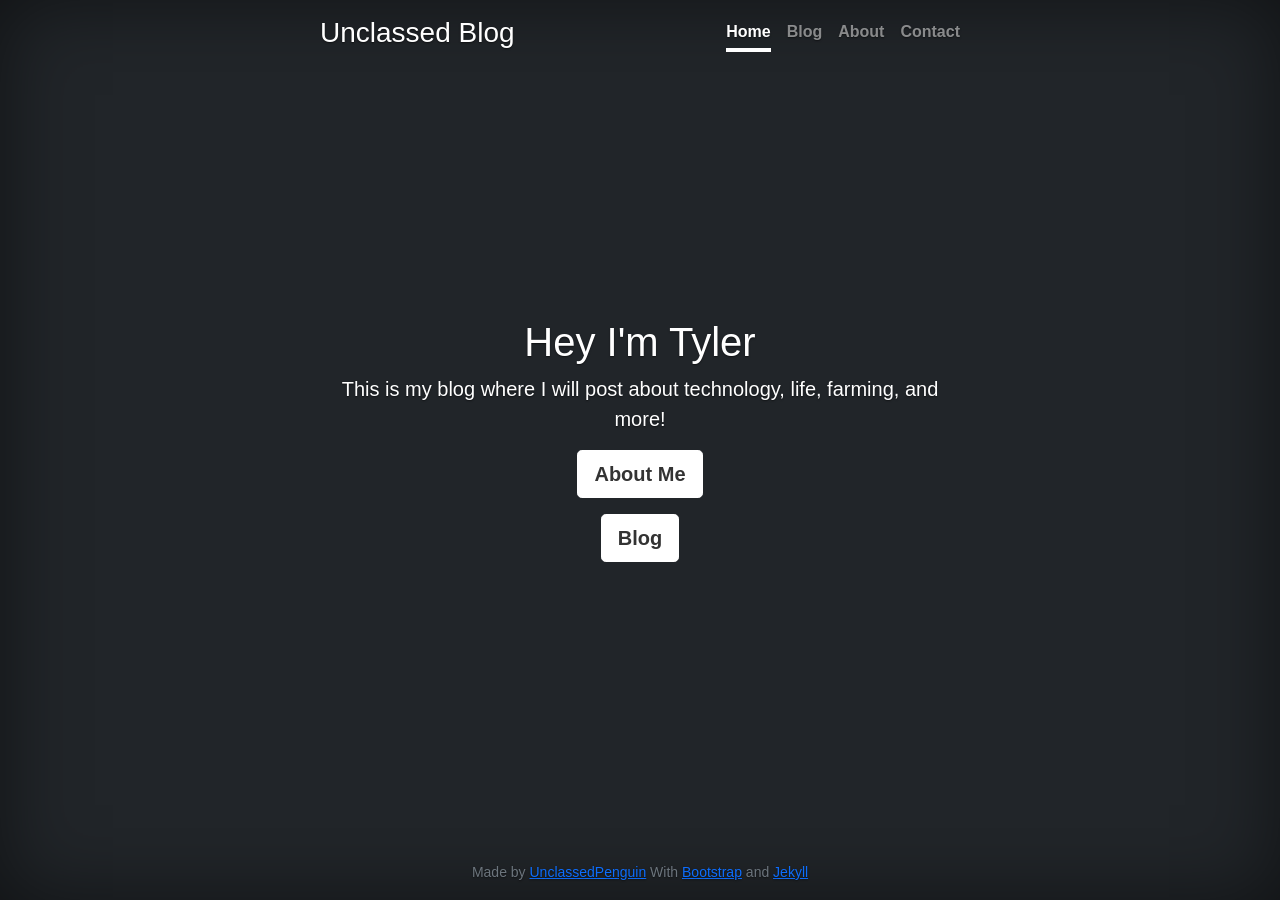
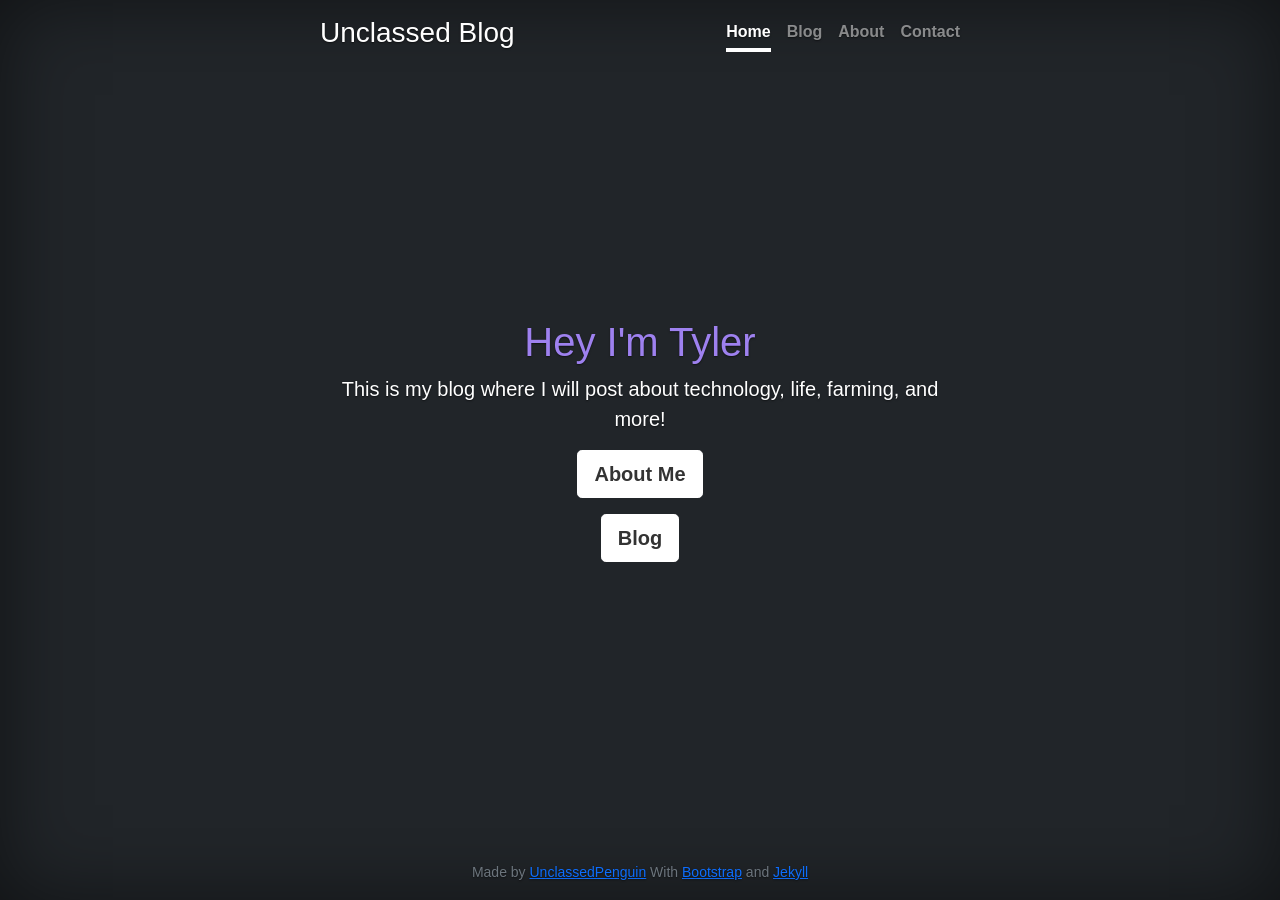
Before and after one commit to UnclassedPenguin/jekyllsite, a Jekyll site: the page built from index.html, in a window 1280 px wide. Built offline with Jekyll 4.4.1, drawn with Linux system fonts in a browser that asks for light colours.

Commit message:
Change cover.html and styles to change color of header on main page by adding script and changing css

```diff
--- a/_layouts/cover.html
+++ b/_layouts/cover.html
@@ -46,7 +46,7 @@
 
   <main class="px-3">
 
-	  <h1>{{ site.coverheader }}</h1>
+	  <h1 class="randomcolor">{{ site.coverheader }}</h1>
 	  <p class="lead">{{ site.coversub }}</p>
 
     <p class="lead">
@@ -62,7 +62,7 @@
 </div>
 
     <script src="https://cdn.jsdelivr.net/npm/bootstrap@5.1.3/dist/js/bootstrap.bundle.min.js" integrity="sha384-              ka7Sk0Gln4gmtz2MlQnikT1wXgYsOg+OMhuP+IlRH9sENBO0LRn5q+8nbTov4+1p" crossorigin="anonymous"></script>
-
+	<script src="/jekyllsite/assets/js/getRandomColor.js"></script>
 	  </div>
   </body>
 </html>
--- a/assets/css/styles.scss
+++ b/assets/css/styles.scss
@@ -10,7 +10,7 @@ body {
 	font-family: arial;
 }
 
-h2 a, p a {
+.randomcolor, h2 a, p a {
 	color: var(--rand);
 	text-decoration: none;
 }
--- a/index.html
+++ b/index.html
@@ -1,4 +1,4 @@
 ---
 layout: cover
-title: Blog
+title: Unclassed Blog
 ---
```
